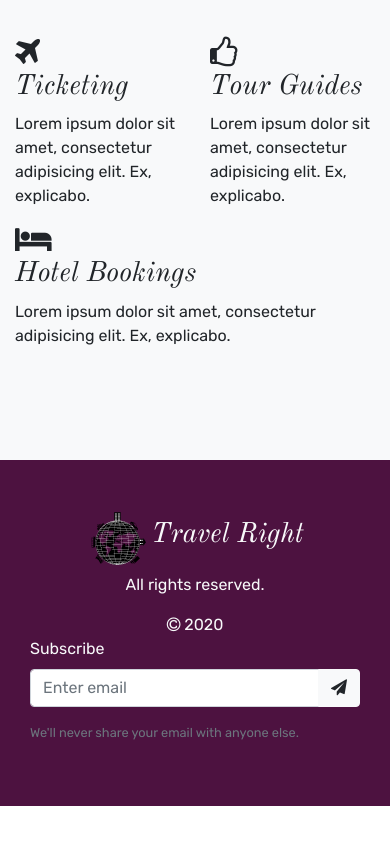
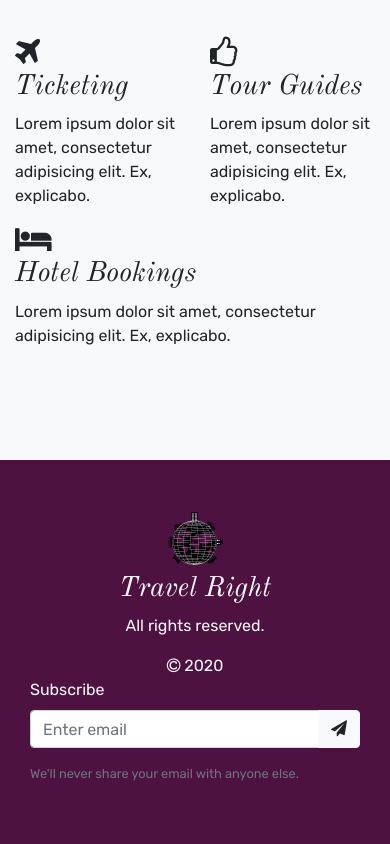
Before and after one commit to jefferygraham/nucamp-bootstrap-portfolio, a website: page index.html in a window 390 px wide. Shown: the part 4054-4898 px from the top of the page. Before the commit the page ends 4860 px from the top, so only its background shows below. Drawn offline with nearby package versions, Linux system fonts and the light colour scheme; files that its build step writes are made by us from their sources.

Commit message:
add footer

```diff
--- a/index.html
+++ b/index.html
@@ -463,7 +463,7 @@
       <div class="container">
         <div class="row align-items-center">
           <div
-            class="col-md-3 d-flex align-items-center justify-content-center justify-content-lg-start"
+            class="col-md-3 d-flex flex-column align-items-center flex-md-row justify-content-md-center justify-content-lg-start"
           >
             <img
               src="./images/travel-right-logo.svg"
```
